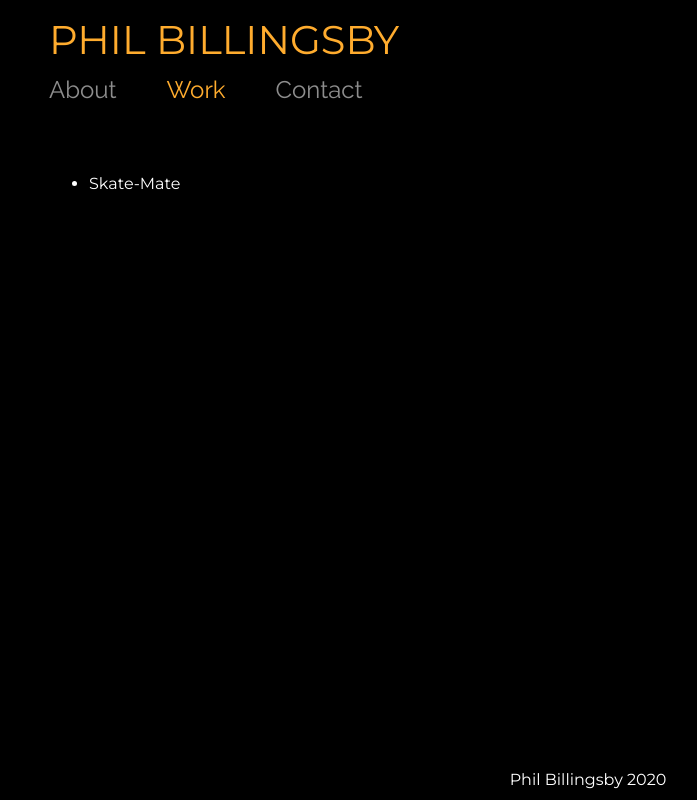
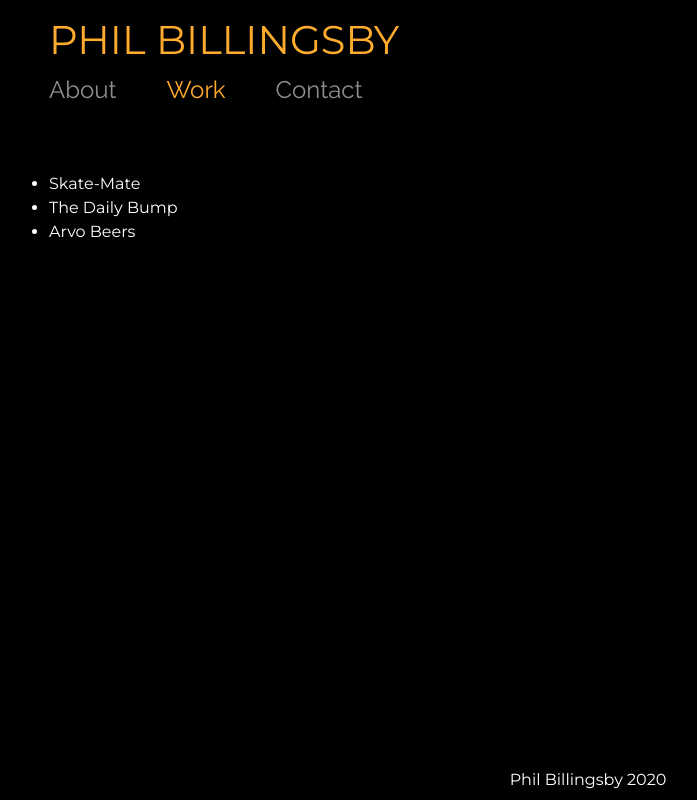
Before and after one commit to PBillingsby/PBillingsby.github.io, a React (Create React App) app: page /work in a window 1280 px wide. Shown: the whole page, without its empty margins (52-749 px from the left). Built offline with nearby package versions, Linux system fonts and the light colour scheme.

Commit message:
Remove uneeded function from ProjectCard

```diff
--- a/src/ProjectCard.js
+++ b/src/ProjectCard.js
@@ -1,32 +1,17 @@
 import React from "react";
 const ProjectCard = props => {
   const { project } = props;
-  const showInfo = (project, bool) => {
-    const card = document.getElementsByClassName("card-info")[project.index];
-    const cardParent = card.parentNode.parentElement;
-    const cardImg = card.parentNode.parentElement.firstElementChild;
-    if (bool === true) {
-      card.classList = "card-info";
-      cardParent.style.width = "60rem";
-      cardImg.style.height = "auto";
-    } else if (bool === false) {
-      card.classList += " hide-card";
-      cardParent.style.width = "40rem";
-      cardImg.style.height = "auto";
-    }
-  };
+
   return (
-    <div className="p-3">
+    <div className="p-3 mx-auto">
       <div
         className="card mx-auto text-white bg-opacity"
-        onMouseEnter={() => showInfo(project, true)}
-        onMouseLeave={() => showInfo(project, false)}
-        style={{ width: "40rem" }}
+        style={{ width: "50rem" }}
       >
         <img src={project.src} className="card-img-top img-thumbnail" />
         <div className="card-body text-center">
           <h2 class="card-title">{project.title}</h2>
-          <div class="card-info hide-card">
+          <div class="card-info">
             <p>{project.description}</p>
             <p>
               <strong>Technology used:</strong> {project.tech.join(", ")}
--- a/src/Work.js
+++ b/src/Work.js
@@ -13,18 +13,34 @@ class Work extends React.Component {
     });
   }
   removeProject() {
-    debugger;
+    if (this.state.project != null) {
+      this.setState({
+        project: null
+      });
+    }
   }
   render() {
     return (
       <div className="container row">
         <div className="pt-5">
-          <ul>
+          <ul className="list-group">
             <li
               onMouseOver={() => this.showProject(projects, 2)}
               onMouseOut={() => this.removeProject()}
             >
               Skate-Mate
+            </li>
+            <li
+              onMouseOver={() => this.showProject(projects, 1)}
+              onMouseOut={() => this.removeProject()}
+            >
+              The Daily Bump
+            </li>
+            <li
+              onMouseOver={() => this.showProject(projects, 0)}
+              onMouseOut={() => this.removeProject()}
+            >
+              Arvo Beers
             </li>
           </ul>
         </div>
```
